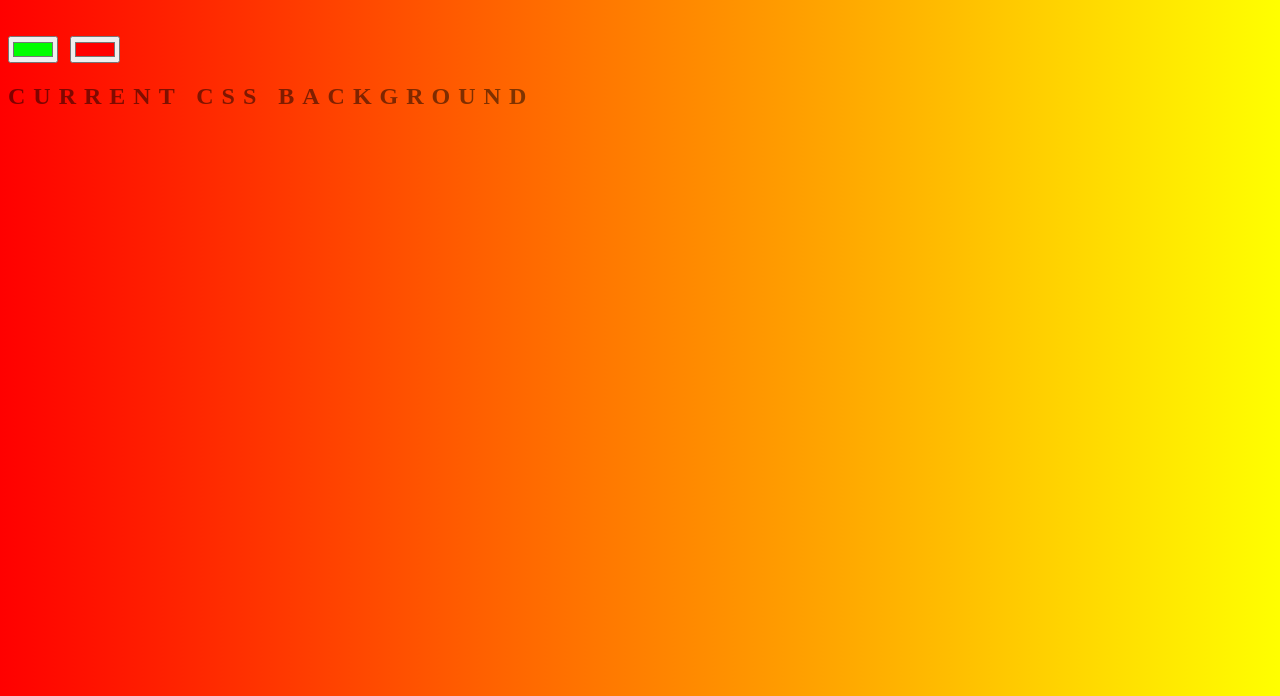
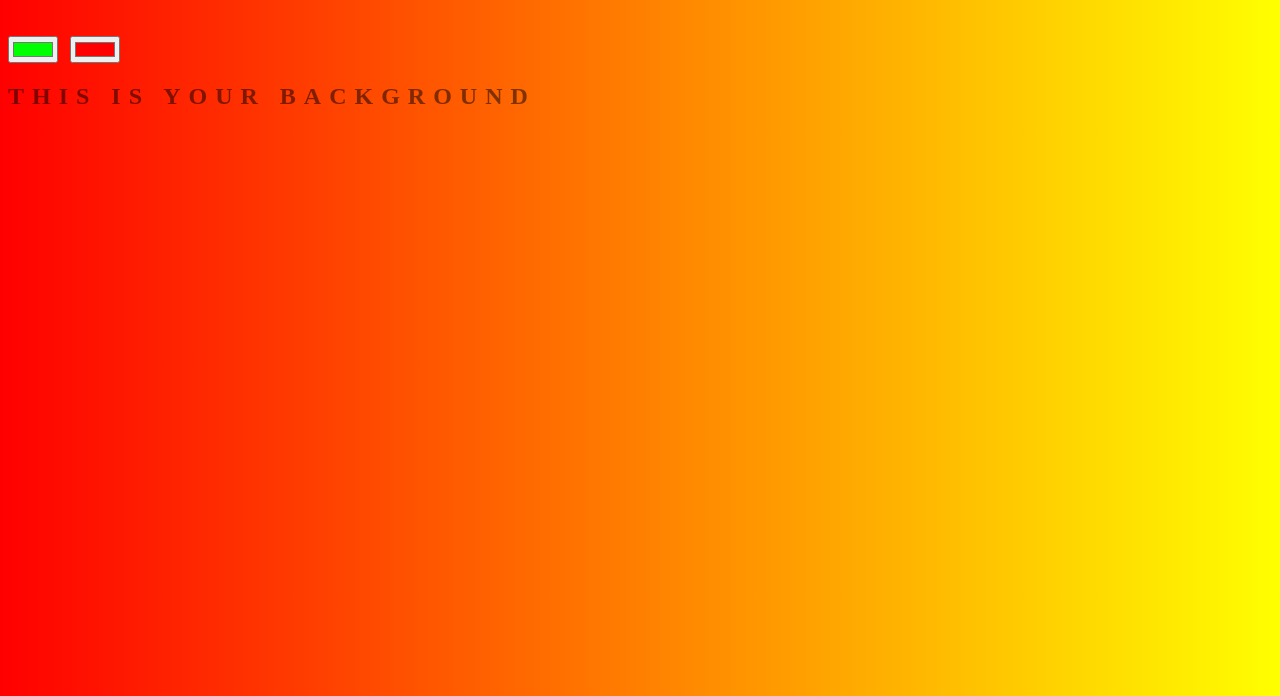
Before and after one commit to johnjaramillo/BlackSwanEvent, a plain HTML site: page index.html in a window 1280 px wide. Shown: the part 104-800 px from the top of the page. Drawn offline with Linux system fonts and the light colour scheme.

Commit message:
changing text

```diff
--- a/index.html
+++ b/index.html
@@ -8,7 +8,7 @@
 	<h1>Cool Generator</h1>
 	<input class="color1" type="color" name="color1" value="#00ff00">
 	<input class="color2" type="color" name="color2" value="#ff0000">
-	<h2>Current CSS Background</h2>
+	<h2>This Is Your Background</h2>
 	<h3></h3>
 
 	<script type="text/javascript" src="script.js"></script>
```
